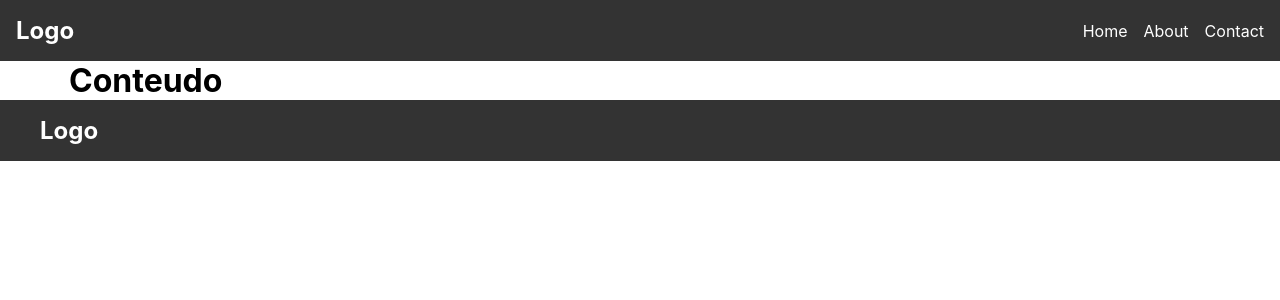
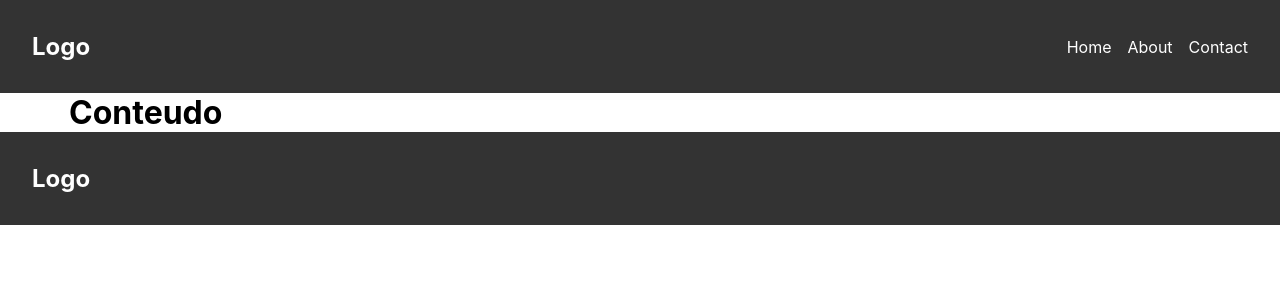
Before and after one commit to LeonardoFgueiredo/projeto-animais-frontend, a Next.js app: page / in a window 1280 px wide. Shown: the top 300 px of the page. Built offline with nearby package versions, Linux system fonts and the light colour scheme.

Commit message:
style: ajustando paddings

```diff
--- a/src/components/Footer/styles.module.scss
+++ b/src/components/Footer/styles.module.scss
@@ -1,7 +1,7 @@
 .footer {
     background-color: #333;
     color: white;
-    padding: 1rem;
+    padding: 2rem;
 
   }
 
@@ -9,7 +9,6 @@
     display: flex;
     justify-content: space-between;
     align-items: center;
-    max-width: 1200px;
     margin: 0 auto;
   }
 
--- a/src/components/Header/styles.module.scss
+++ b/src/components/Header/styles.module.scss
@@ -2,7 +2,7 @@
     display: flex;
     justify-content: space-between;
     align-items: center;
-    padding: 1rem;
+    padding: 2rem;
     background-color: #333;
     color: white;
   }
```
